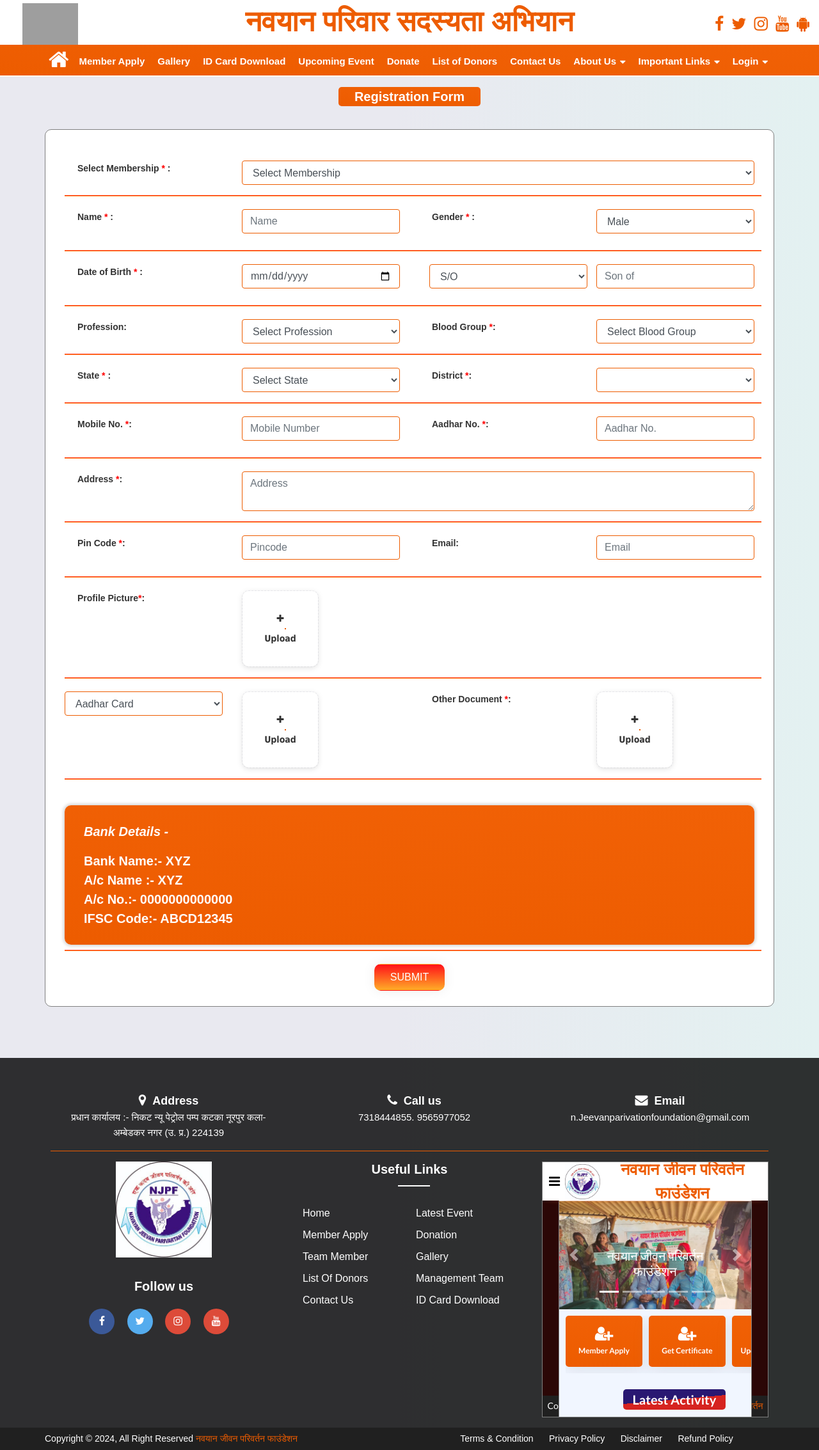
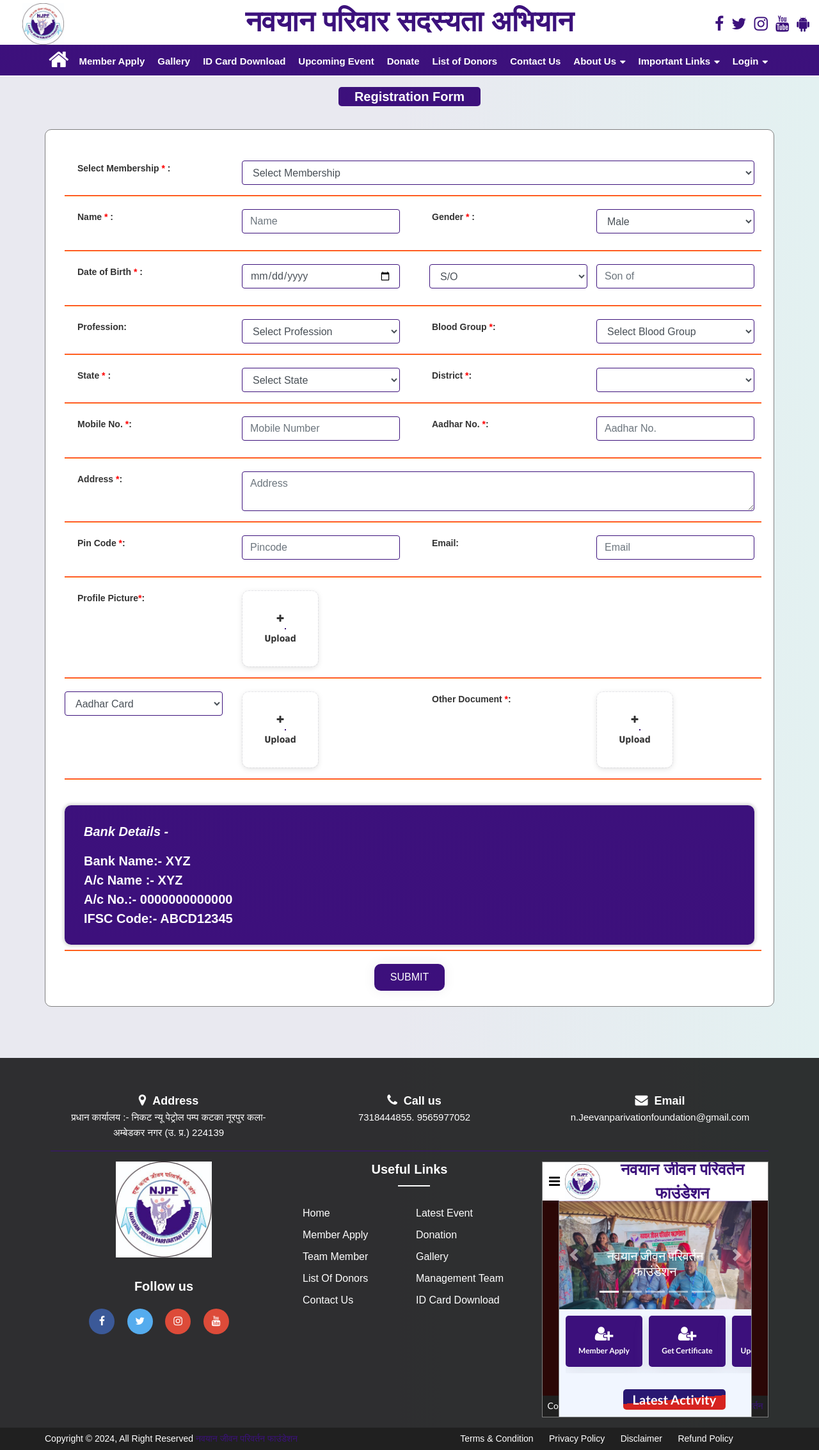
Before and after one commit to atif-shaheer/NGO, a PHP site: page /NJPF/users-apply-form.php in a window 1280 px wide. Shown: the whole page at 64% size. Run offline with PHP 8.4, Linux system fonts and the light colour scheme; lists and menus that the app fills with data are empty; some libraries are stand-ins or nearby versions; some web fonts are replaced; grey boxes are pictures that could not be loaded.

Commit message:
Color Combination Done

```diff
--- a/NJPF/css/admin-login992c.css
+++ b/NJPF/css/admin-login992c.css
@@ -7,7 +7,7 @@
 }
 .login-title{
 background: rgb(255,17,25);
-background: linear-gradient(180deg, rgba(255,17,25,1) 0%, rgba(255,173,39,1) 100%);
+background: linear-gradient(180deg, rgb(61 17 124) 0%, rgb(60 16 124) 100%);
 -webkit-background-clip: text;
 -webkit-text-fill-color: transparent;
 font-family: 'Acme', sans-serif;
@@ -18,7 +18,7 @@
 }
 .btn-grad {
 background: rgb(255,17,25);
-background: linear-gradient(180deg, rgba(255,17,25,1) 0%, rgba(255,173,39,1) 100%);
+background: linear-gradient(180deg, rgb(61 17 124) 0%, rgb(60 16 124) 100%);
 }
 .btn-grad {
 text-align: center;
--- a/NJPF/css/admin-logina340.css
+++ b/NJPF/css/admin-logina340.css
@@ -7,7 +7,7 @@
 }
 .login-title{
 background: rgb(255,17,25);
-background: linear-gradient(180deg, rgba(255,17,25,1) 0%, rgba(255,173,39,1) 100%);
+background: linear-gradient(180deg, rgb(61 17 124) 0%, rgb(60 16 124) 100%);
 -webkit-background-clip: text;
 -webkit-text-fill-color: transparent;
 font-family: 'Acme', sans-serif;
@@ -18,7 +18,7 @@
 }
 .btn-grad {
 background: rgb(255,17,25);
-background: linear-gradient(180deg, rgba(255,17,25,1) 0%, rgba(255,173,39,1) 100%);
+background: linear-gradient(180deg, rgb(61 17 124) 0%, rgb(60 16 124) 100%);
 }
 .btn-grad {
 text-align: center;
--- a/NJPF/css/admin-logine367.css
+++ b/NJPF/css/admin-logine367.css
@@ -7,7 +7,7 @@
 }
 .login-title{
 background: rgb(255,17,25);
-background: linear-gradient(180deg, rgba(255,17,25,1) 0%, rgba(255,173,39,1) 100%);
+background: linear-gradient(180deg, rgb(61 17 124) 0%, rgb(60 16 124) 100%);
 -webkit-background-clip: text;
 -webkit-text-fill-color: transparent;
 font-family: 'Acme', sans-serif;
@@ -18,7 +18,7 @@
 }
 .btn-grad {
 background: rgb(255,17,25);
-background: linear-gradient(180deg, rgba(255,17,25,1) 0%, rgba(255,173,39,1) 100%);
+background: linear-gradient(180deg, rgb(60 16 124) 0%, rgb(61 17 124) 100%)
 }
 .btn-grad {
 text-align: center;
--- a/NJPF/css/index2602.css
+++ b/NJPF/css/index2602.css
@@ -1,6 +1,6 @@
 :root {
-  --background-color: linear-gradient(184deg, rgba(241,97,6,1) 0%, rgba(237,92,0,1) 100%);
-  --text-color: #ed5c00;
+    --background-color: linear-gradient(184deg, rgb(60 17 124) 0%, rgb(61 16 124) 100%);
+    --text-color: #3c117c;
 }
 
 
--- a/NJPF/css/index67b4.css
+++ b/NJPF/css/index67b4.css
@@ -1,6 +1,6 @@
 :root {
-  --background-color: linear-gradient(184deg, rgba(241,97,6,1) 0%, rgba(237,92,0,1) 100%);
-  --text-color: #ed5c00;
+    --background-color: linear-gradient(184deg, rgb(60 17 124) 0%, rgb(61 16 124) 100%);
+    --text-color: #3c117c;
 }
 
 
--- a/NJPF/css/index992c.css
+++ b/NJPF/css/index992c.css
@@ -1,6 +1,6 @@
 :root {
-  --background-color: linear-gradient(184deg, rgba(241,97,6,1) 0%, rgba(237,92,0,1) 100%);
-  --text-color: #ed5c00;
+    --background-color: linear-gradient(184deg, rgb(60 17 124) 0%, rgb(61 16 124) 100%);
+    --text-color: #3c117c;
 }
 
 
--- a/NJPF/css/indexa340.css
+++ b/NJPF/css/indexa340.css
@@ -1,6 +1,6 @@
 :root {
-  --background-color: linear-gradient(184deg, rgba(241,97,6,1) 0%, rgba(237,92,0,1) 100%);
-  --text-color: #ed5c00;
+    --background-color: linear-gradient(184deg, rgb(60 17 124) 0%, rgb(61 16 124) 100%);
+    --text-color: #3c117c;
 }
 
 
--- a/NJPF/css/indexb1e5.css
+++ b/NJPF/css/indexb1e5.css
@@ -1,6 +1,6 @@
 :root {
-  --background-color: linear-gradient(184deg, rgba(241,97,6,1) 0%, rgba(237,92,0,1) 100%);
-  --text-color: #ed5c00;
+    --background-color: linear-gradient(184deg, rgb(60 17 124) 0%, rgb(61 16 124) 100%);
+    --text-color: #3c117c;
 }
 
 
--- a/NJPF/css/indexe367.css
+++ b/NJPF/css/indexe367.css
@@ -1,6 +1,6 @@
 :root {
-  --background-color: linear-gradient(184deg, rgba(241,97,6,1) 0%, rgba(237,92,0,1) 100%);
-  --text-color: #ed5c00;
+    --background-color: linear-gradient(184deg, rgb(60 17 124) 0%, rgb(61 16 124) 100%);
+    --text-color: #3c117c;
 }
 
 
--- a/NJPF/css/indexec0d.css
+++ b/NJPF/css/indexec0d.css
@@ -1,6 +1,6 @@
 :root {
-  --background-color: linear-gradient(184deg, rgba(241,97,6,1) 0%, rgba(237,92,0,1) 100%);
-  --text-color: #ed5c00;
+    --background-color: linear-gradient(184deg, rgb(60 17 124) 0%, rgb(61 16 124) 100%);
+    --text-color: #3c117c;
 }
 
 
@@ -355,7 +355,7 @@
     border-radius:5px;
     cursor:pointer;
     background: rgb(241,97,6);
-background: linear-gradient(184deg, rgba(241,97,6,1) 0%, rgba(237,92,0,1) 100%);
+    background: linear-gradient(184deg, rgb(60 16 124) 0%, rgb(60 16 124) 100%);
 }
 .buttons a button i{
     font-size:25px;
--- a/NJPF/css/user-form2602.css
+++ b/NJPF/css/user-form2602.css
@@ -38,7 +38,7 @@
 }
 .btn-grad {
 background: rgb(255,17,25);
-background: linear-gradient(180deg, rgba(255,17,25,1) 0%, rgba(255,173,39,1) 100%);
+background: linear-gradient(180deg, rgb(60 16 124) 0%, rgb(60 16 124) 100%);
 }
 .btn-grad {
 text-align: center;
@@ -74,7 +74,7 @@
 margin-bottom: 20px;
 margin-top: 8px;
 background: rgb(255,17,25);
-background: linear-gradient(180deg, rgba(255,17,25,1) 0%, rgba(255,173,39,1) 100%);
+background: linear-gradient(180deg, rgb(60 16 124) 0%, rgb(61 17 124) 100%);
 }
 label {
 font-weight: bold;
--- a/NJPF/css/user-form67b4.css
+++ b/NJPF/css/user-form67b4.css
@@ -38,7 +38,7 @@
 }
 .btn-grad {
 background: rgb(255,17,25);
-background: linear-gradient(180deg, rgba(255,17,25,1) 0%, rgba(255,173,39,1) 100%);
+background: linear-gradient(180deg, rgb(60 16 124) 0%, rgb(60 16 124) 100%);
 }
 .btn-grad {
 text-align: center;
@@ -74,7 +74,7 @@
 margin-bottom: 20px;
 margin-top: 8px;
 background: rgb(255,17,25);
-background: linear-gradient(180deg, rgba(255,17,25,1) 0%, rgba(255,173,39,1) 100%);
+background: linear-gradient(180deg, rgb(60 16 124) 0%, rgb(61 17 124) 100%);
 }
 label {
 font-weight: bold;
--- a/NJPF/css/user-forma340.css
+++ b/NJPF/css/user-forma340.css
@@ -38,7 +38,7 @@
 }
 .btn-grad {
 background: rgb(255,17,25);
-background: linear-gradient(180deg, rgba(255,17,25,1) 0%, rgba(255,173,39,1) 100%);
+background: linear-gradient(180deg, rgb(60 16 124) 0%, rgb(61 16 124) 100%);
 }
 .btn-grad {
 text-align: center;
--- a/NJPF/css/user-formb1e5.css
+++ b/NJPF/css/user-formb1e5.css
@@ -38,7 +38,7 @@
 }
 .btn-grad {
 background: rgb(255,17,25);
-background: linear-gradient(180deg, rgba(255,17,25,1) 0%, rgba(255,173,39,1) 100%);
+background: linear-gradient(180deg, rgb(60 16 124) 0%, rgb(60 17 124) 100%);
 }
 .btn-grad {
 text-align: center;
@@ -74,7 +74,7 @@
 margin-bottom: 20px;
 margin-top: 8px;
 background: rgb(255,17,25);
-background: linear-gradient(180deg, rgba(255,17,25,1) 0%, rgba(255,173,39,1) 100%);
+background: linear-gradient(180deg, rgb(60 16 124) 0%, rgb(61 17 124) 100%);
 }
 label {
 font-weight: bold;
--- a/NJPF/gallery.php
+++ b/NJPF/gallery.php
@@ -441,7 +441,7 @@
       <div class="navbar_relative">
          <i class="fa fa-bars" id="menu_toggle_btn" onclick="openNav()" aria-hidden="true"></i>
         <div class="website_logo">
-            <a href="index.php"><img src="webimg/LOGO%20_02282024155556.png"></a>
+            <a href="index.php"><img src="webimg/logo.jpeg"></a>
         </div>
         <div class="website_title">
             <p>नवयान परिवार सदस्यता अभियान</p>
--- a/NJPF/users-apply-form.php
+++ b/NJPF/users-apply-form.php
@@ -797,7 +797,7 @@
       <div class="navbar_relative">
          <i class="fa fa-bars" id="menu_toggle_btn" onclick="openNav()" aria-hidden="true"></i>
         <div class="website_logo">
-            <a href="index.php"><img src="webimg/LOGO%20_02282024155556.png"></a>
+            <a href="index.php"><img src="webimg/logo.jpeg"></a>
         </div>
         <div class="website_title">
             <p>नवयान परिवार सदस्यता अभियान</p>
@@ -818,7 +818,7 @@
     </div>
     <div class="nav-bar" id="nav-bar">
     <div class="sidenav2">
-        <div class="navar_small_img"><a href="index.php"><img src="webimg/LOGO%20_02282024155556.png"></a>
+        <div class="navar_small_img"><a href="index.php"><img src="webimg/logo.jpeg"></a>
         <a href="javascript:void(0)" id="close-btn" class="closebtn menu" onclick="closeNav()"><i class="fa fa-times" aria-hidden="true"></i></a>
         </div>
 
```
Also changed, not shown: NJPF/css/main67b4.css.
